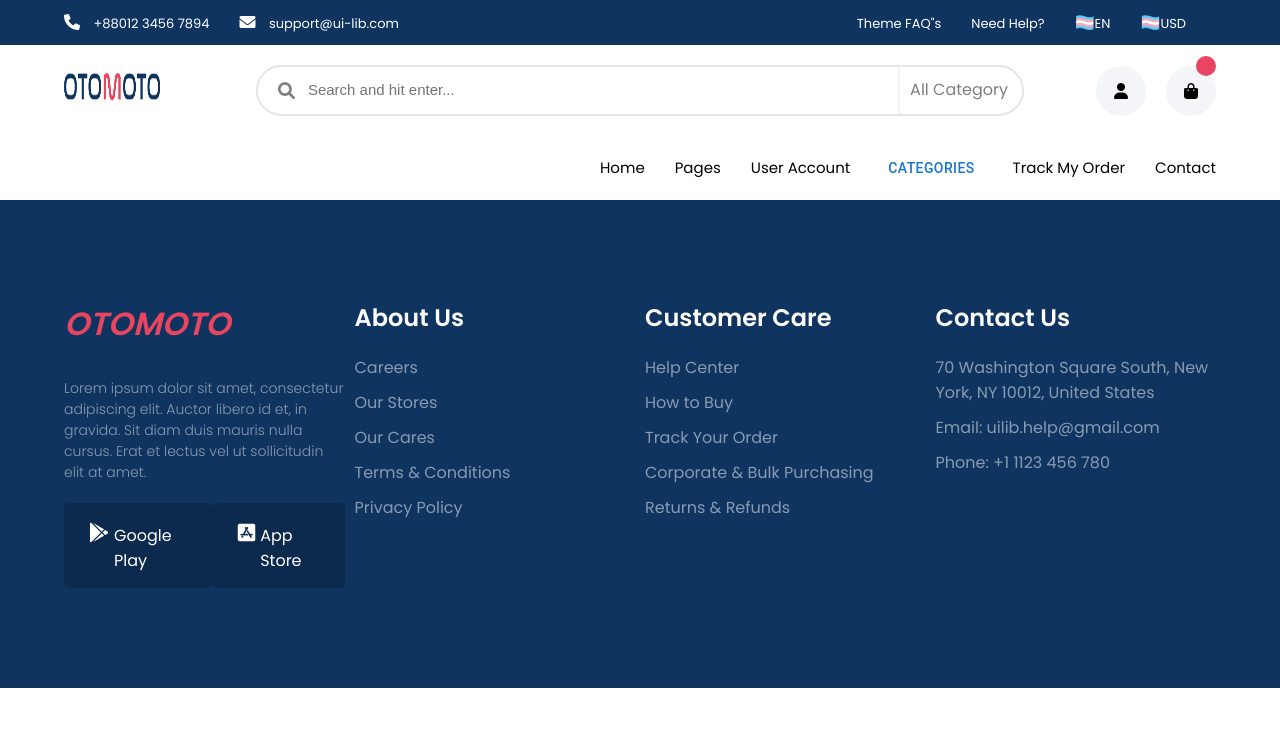
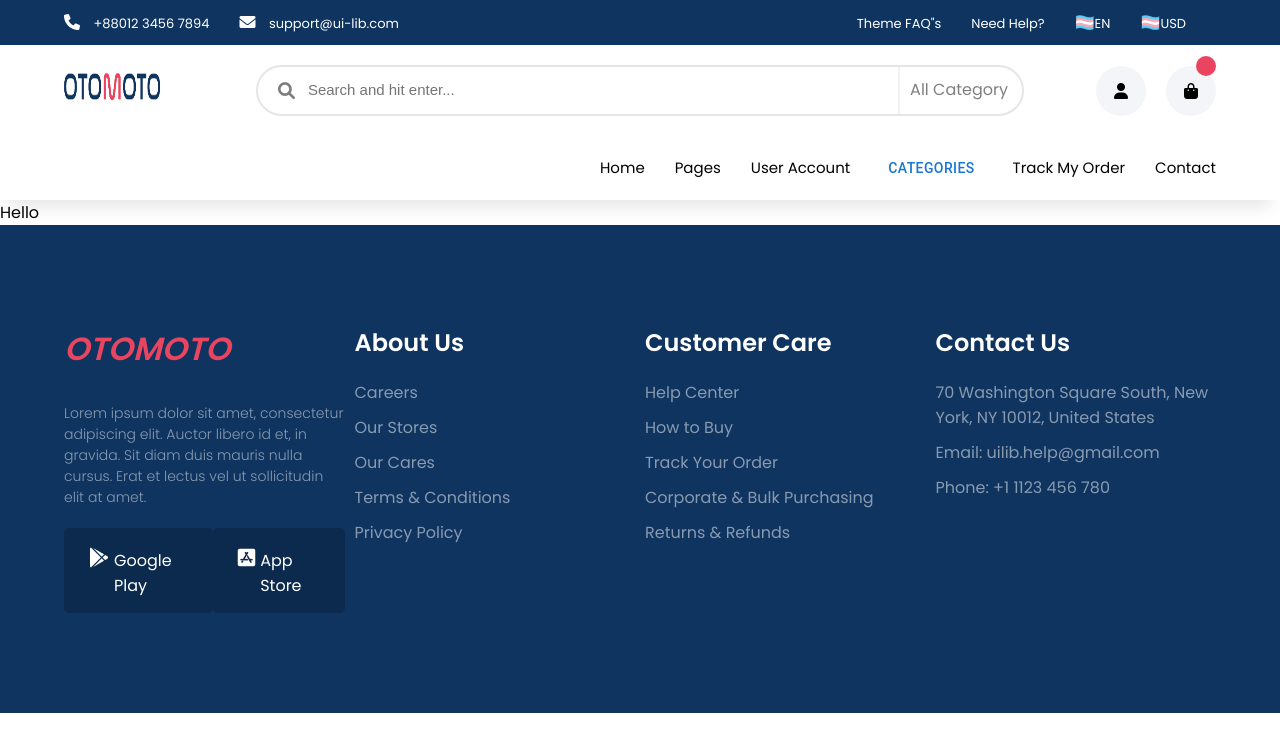
Before and after one commit to kareeem380/E-Commerce-Application, a React (Create React App) app: page /description in a window 1280 px wide. Shown: the top 752 px of the page. Built offline with nearby package versions, Linux system fonts and the light colour scheme.

Commit message:
Add description Component

```diff
--- a/src/App.js
+++ b/src/App.js
@@ -7,6 +7,7 @@ import Data from "./components/Data"
 import Cart from "./common/Cart/Cart"
 import Footer from "./common/footer/Footer"
 import Sdata from "./components/shops/Sdata"
+import Description from "./components/description/description"
 
 function App() {
   /*
@@ -78,6 +79,9 @@ function App() {
           <Route path='/cart' exact>
             <Cart CartItem={CartItem} addToCart={addToCart} decreaseQty={decreaseQty} />
           </Route>
+          <Route path='/description' exact>
+            <Description />
+          </Route>
         </Switch>
         <Footer />
       </Router>
--- /dev/null
+++ b/src/components/description/description.jsx
@@ -0,0 +1,14 @@
+import React from "react"
+
+const Description = () => {
+
+  return (
+    <>
+
+        <div >Hello</div>
+
+    </>
+  )
+}
+
+export default Description
--- a/src/components/flashDeals/FlashCard.jsx
+++ b/src/components/flashDeals/FlashCard.jsx
@@ -2,6 +2,7 @@ import React, { useState } from "react"
 import Slider from "react-slick"
 import "slick-carousel/slick/slick.css"
 import "slick-carousel/slick/slick-theme.css"
+import { Link } from "react-router-dom"
 
 const SampleNextArrow = (props) => {
   const { onClick } = props
@@ -41,9 +42,11 @@ const FlashCard = ({ productItems, addToCart }) => {
   return (
     <>
       <Slider {...settings}>
+
         {productItems.map((productItems) => {
           return (
             <div className='box'>
+              <Link to='/description'>
               <div className='product mtop'>
                 <div className='img'>
                   <span className='discount'>{productItems.discount}% Off</span>
@@ -72,8 +75,9 @@ const FlashCard = ({ productItems, addToCart }) => {
                     </button>
                   </div>
                 </div>
-              </div>
+              </div></Link>
             </div>
+
           )
         })}
       </Slider>
```
